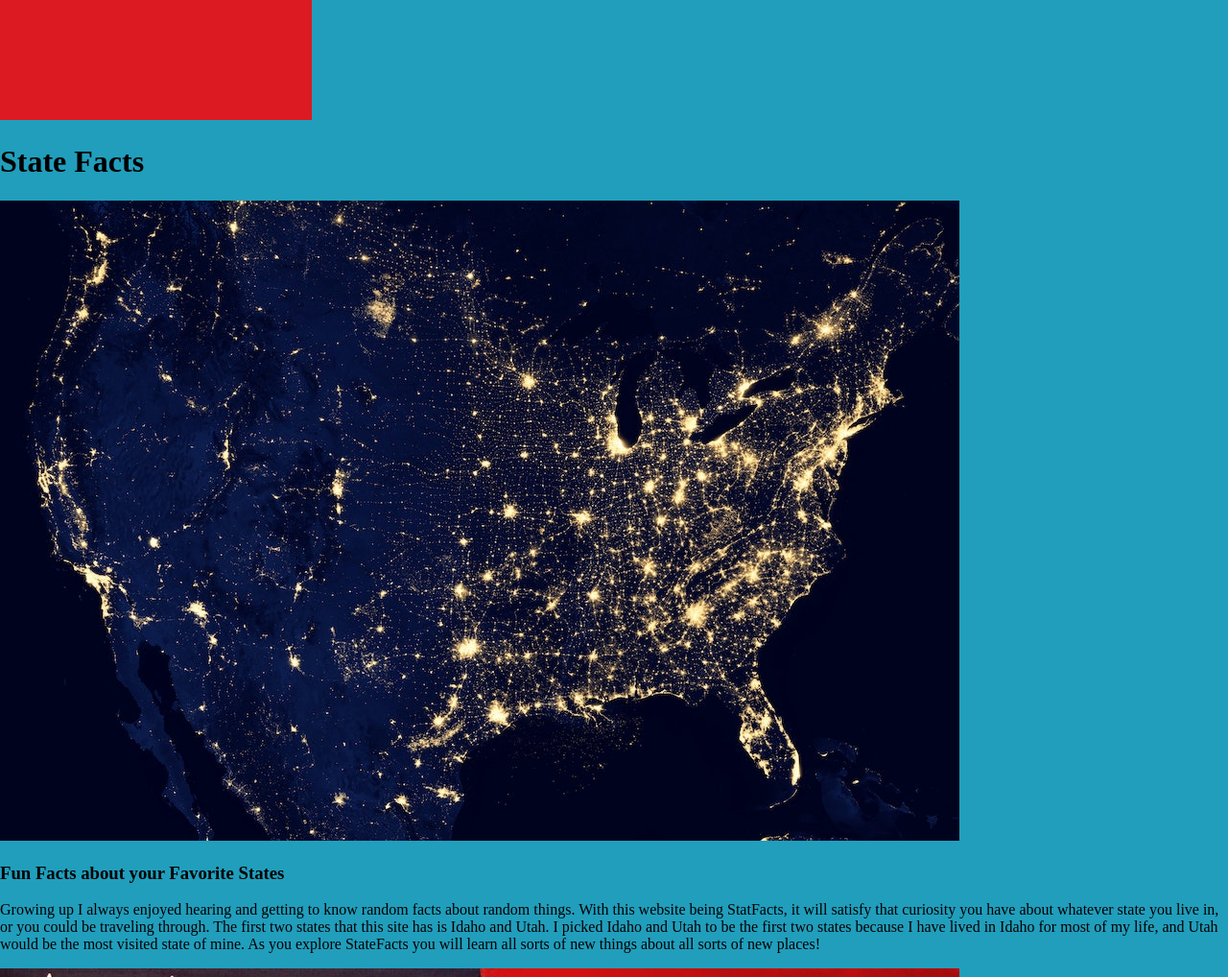
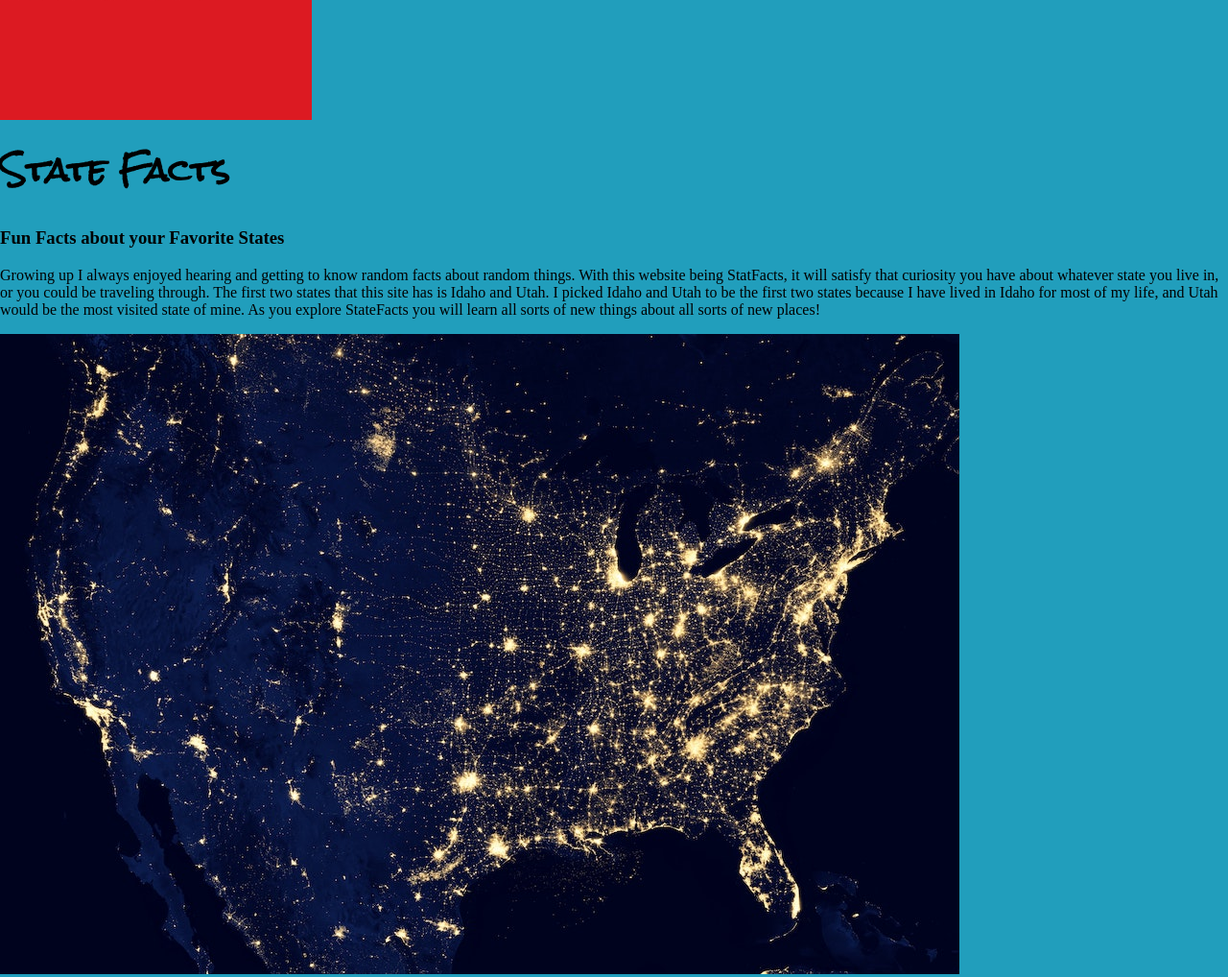
Before and after one commit to jromrell/wdd130, a plain HTML site: page statefacts/index.html in a window 1280 px wide. Shown: the part 380-1398 px from the top of the page at 96% size. Drawn offline with Linux system fonts and the light colour scheme; files that its build step writes are made by us from their sources.

Commit message:
home page css

```diff
--- a/statefacts/index.html
+++ b/statefacts/index.html
@@ -21,8 +21,8 @@
         </header>
 
         <main class="home-page-grid">
-            <h1 class="home-titele">State Facts</h1>
-            <img class="map-lights" src="maplights.jpg" alt="Clear Path">
+            <h1 class="home-title">State Facts</h1>
+
             <div class="home-page-content">
                 <h3>Fun Facts about your Favorite States</h3>
 
@@ -35,6 +35,11 @@
                 </div>
                 </p>
 
+
+            </div>
+
+            <div class= "home-images">
+                <img class="map-lights" src="maplights.jpg" alt="Clear Path">
                 <img class="usflag" src="usflag.jpg" alt="US Flag">
 
             </div>
@@ -42,7 +47,7 @@
         </main>
         <footer>
 
-            <p><a href="site-plan.html">Site Plan</a></p>
+
             <div class="social">
                 <a href="https://facebook.com">
                 <img src="facebook copy.png" alt="fb icon">
@@ -53,6 +58,7 @@
                 <a href="https://instagram.com">
                 <img src="instagram copy.png" alt="instagram icon">
                 </a>
+                <p><a href="site-plan.html">Site Plan</a></p>
             </div>
         </footer>
     </div>
```
Lines whose indentation alone changed are shown as unchanged.
